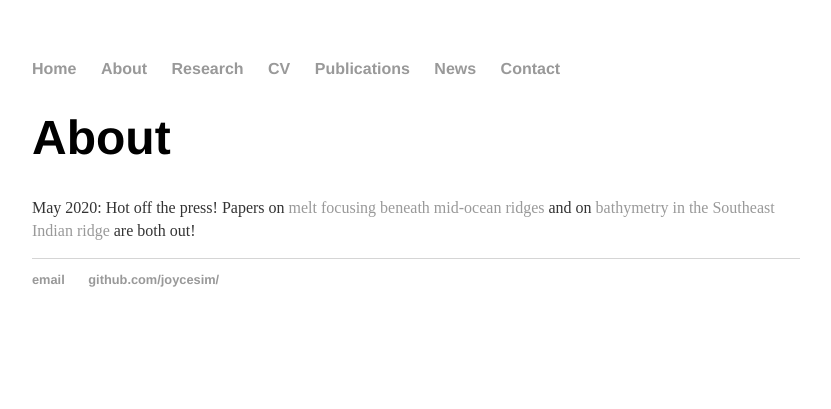
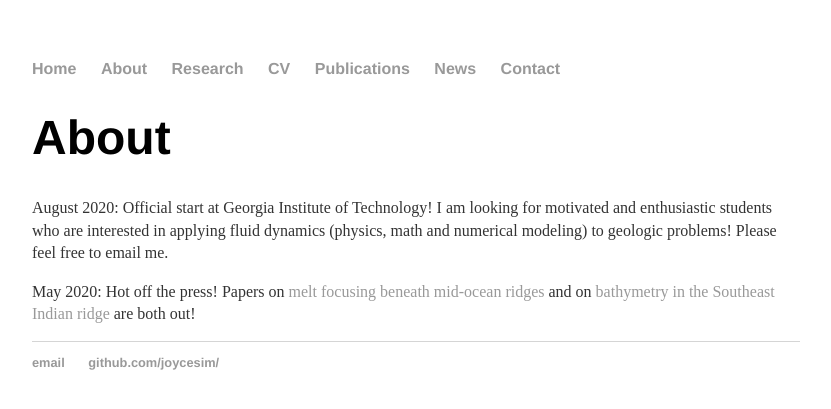
Before and after one commit to joycesim/joycesim.github.io, a Jekyll site: the page built from news/index.md, in a window 1280 px wide. Shown: the top 409 px of the page, without its empty margins (224-1055 px from the left). Built offline with Jekyll 4.4.1, drawn with Linux system fonts in a browser that asks for light colours.

Commit message:
Update index.md
Add August 2020 news update

```diff
--- a/news/index.md
+++ b/news/index.md
@@ -4,4 +4,6 @@ title: About
 ---
 # {{page.title}}
 
+August 2020: Official start at Georgia Institute of Technology! I am looking for motivated and enthusiastic students who are interested in applying fluid dynamics (physics, math and numerical modeling) to geologic problems! Please feel free to email me.
+
 May 2020: Hot off the press! Papers on [melt focusing beneath mid-ocean ridges](https://doi.org/10.1029/2020GL087349) and on [bathymetry in the Southeast Indian ridge](https://doi.org/10.1016/j.pepi.2020.106486) are both out!
```
